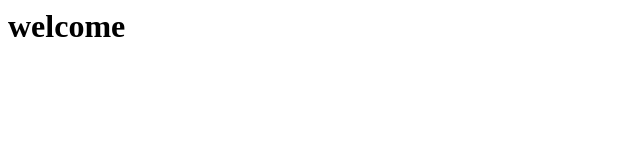
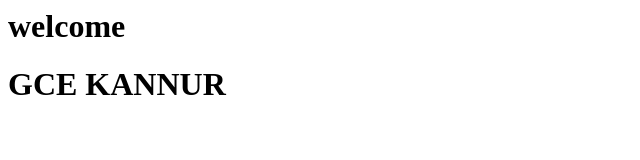
Before and after one commit to NIHALA-K/NIHALA, a plain HTML site: page index.html in a window 1280 px wide. Shown: the whole page, without its empty margins (0-640 px from the left). Drawn offline with Linux system fonts and the light colour scheme.

Commit message:
index.html file modified

```diff
--- a/index.html
+++ b/index.html
@@ -1,5 +1,6 @@
 <html>
 <body>
  <h1>welcome</h1>
+ <h1> GCE KANNUR</h1>
 </body>
 </html>
```
